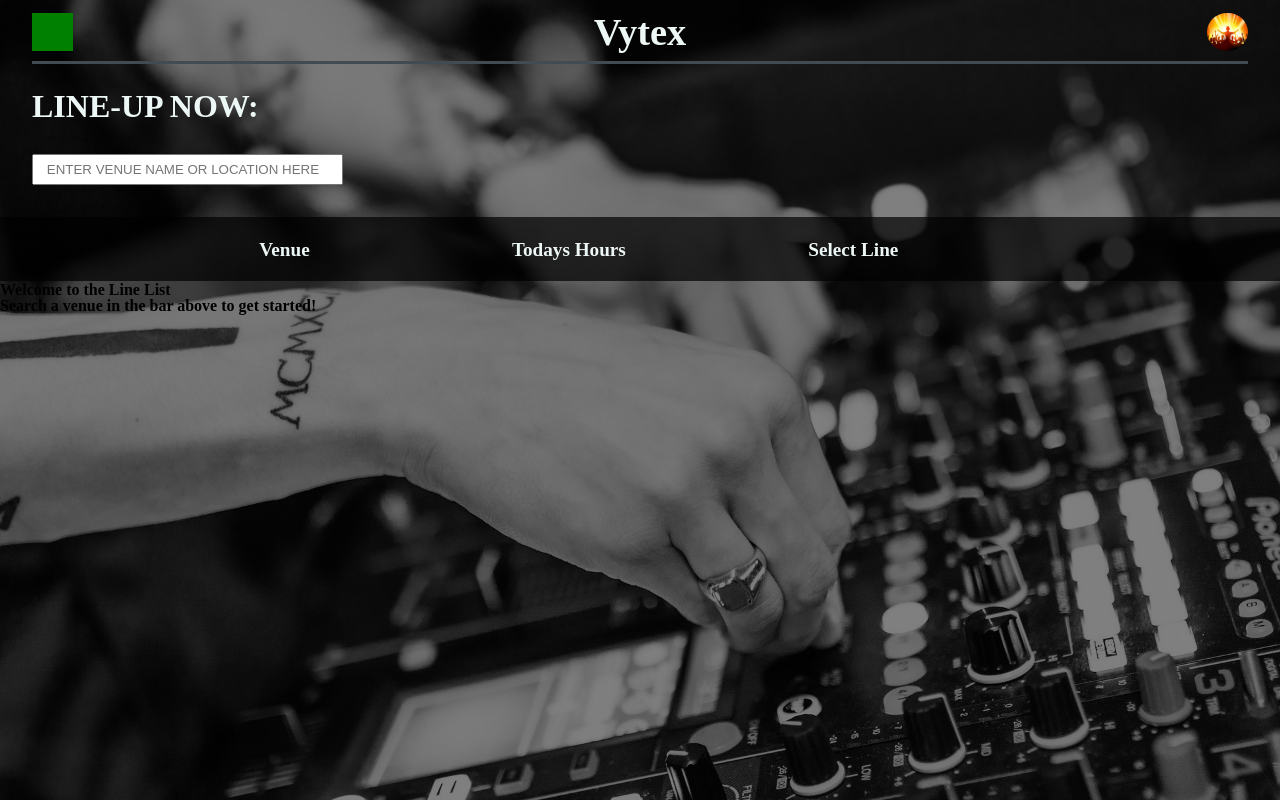
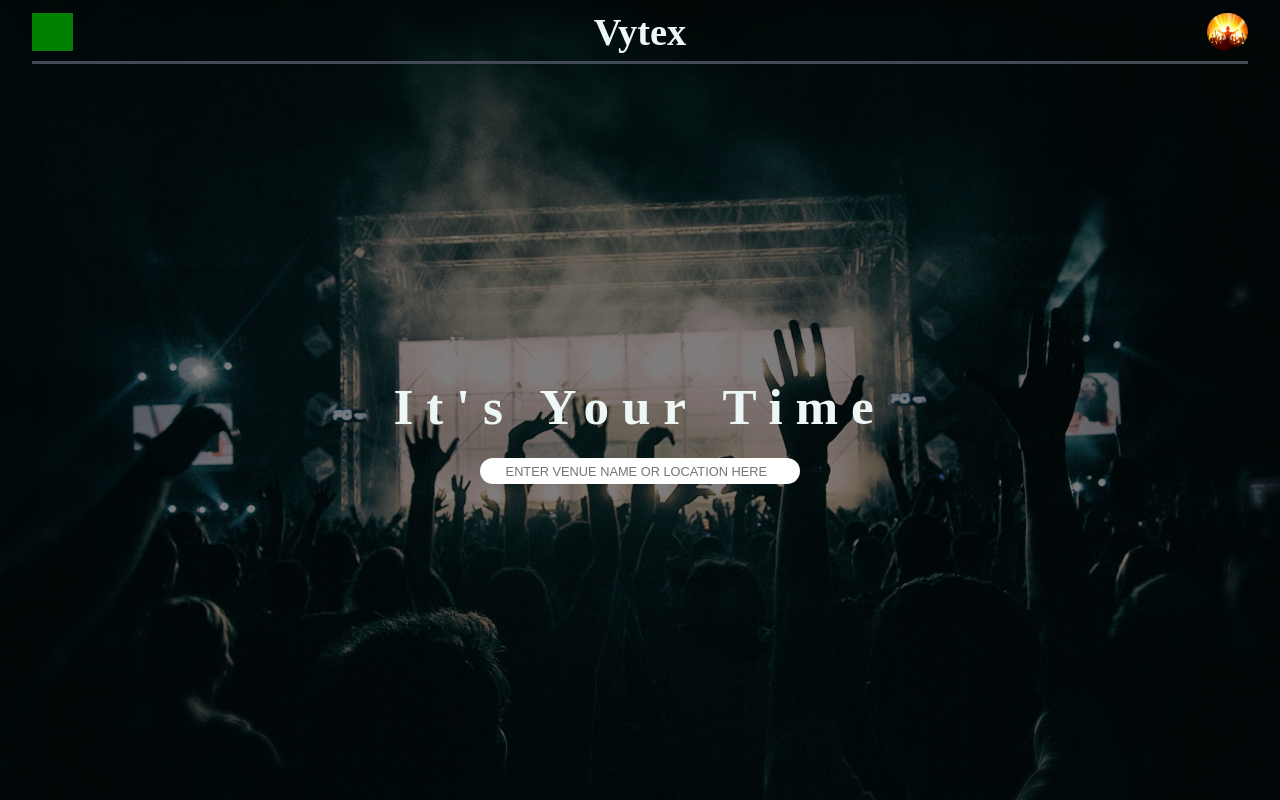
Before and after one commit to Vytex/Vytex, a Flask app: page /lineList in a window 1280 px wide. Run offline with Flask 2, Linux system fonts and the light colour scheme.

Commit message:
changes some routes to redirect to the home search window for aestetics

```diff
--- a/app/routes/lineList.py
+++ b/app/routes/lineList.py
@@ -4,6 +4,7 @@ from flask import request, redirect, url_for
 
 from app import app
 from app.controller.lineList_controller import lineList_controller
+from app.controller.home_controller import home_controller
 from app.models import Venue
 
 @app.route('/lineList', methods=['POST', 'GET'])
@@ -12,7 +13,7 @@ def lineListHome():
         venue = request.form['searchin']
         return redirect(url_for("lineList", venue = venue))
 
-    return lineList_controller.home()
+    return home_controller.index()
 
 @app.route('/lineList/<venue>', methods=['POST', 'GET'])
 def lineList(venue):
--- a/app/templates/lineList/empty.html
+++ b/app/templates/lineList/empty.html
@@ -32,7 +32,7 @@
             <div id="HMContainer">
                 <div id="CloseWindowX">X</div>
                 <div id="LinkContainer">
-                    <a href="/">Join a Line</a>
+                    <a href="/home">Join a Line</a>
                     <a>Check your lines</a>
                     <a>Contact Us</a>
                     <a>Logout</a>
--- a/app/templates/lineList/home.html
+++ b/app/templates/lineList/home.html
@@ -32,7 +32,7 @@
             <div id="HMContainer">
                 <div id="CloseWindowX">X</div>
                 <div id="LinkContainer">
-                    <a href="/">Join a Line</a>
+                    <a href="/home">Join a Line</a>
                     <a>Check your lines</a>
                     <a>Contact Us</a>
                     <a>Logout</a>
--- a/app/templates/lineList/index.html
+++ b/app/templates/lineList/index.html
@@ -32,7 +32,7 @@
             <div id="HMContainer">
                 <div id="CloseWindowX">X</div>
                 <div id="LinkContainer">
-                    <a href="/">Join a Line</a>
+                    <a href="/home">Join a Line</a>
                     <a>Check your lines</a>
                     <a>Contact Us</a>
                     <a>Logout</a>
```
